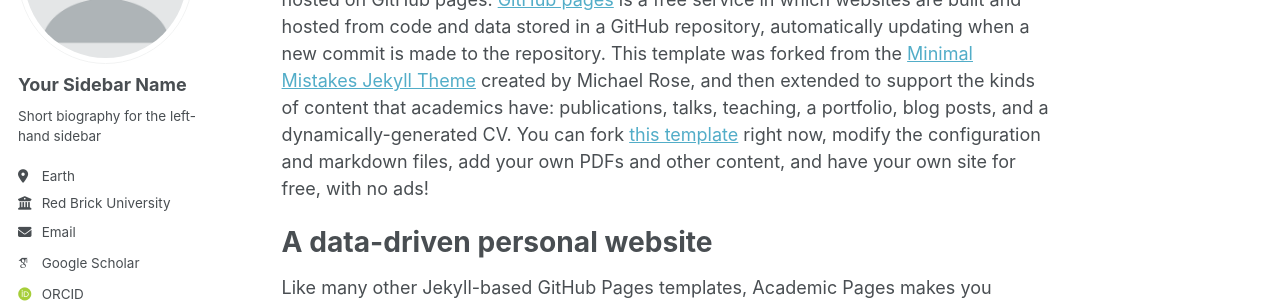
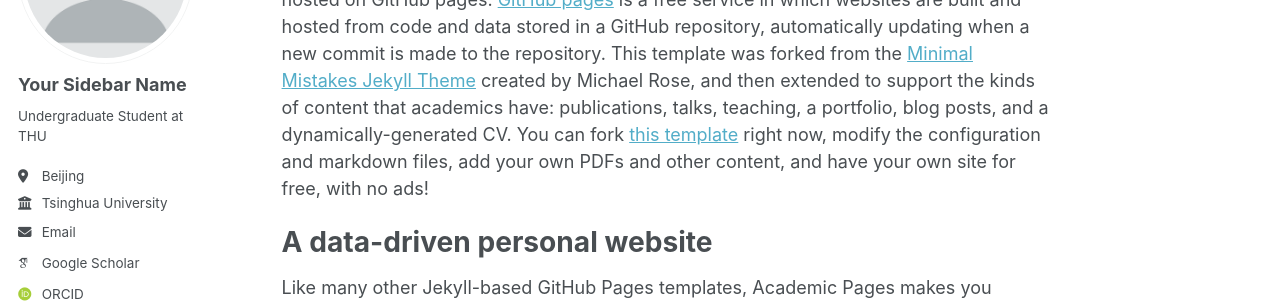
Before and after one commit to lin-zy23/lin-zy23.github.io, a Jekyll site: the page built from _pages/about.md, in a window 1280 px wide. Shown: the part 217-520 px from the top of the page. Built offline with Jekyll 4.4.1, drawn with Linux system fonts in a browser that asks for light colours; some web fonts are replaced.

Commit message:
version1

```diff
--- a/_config.yml
+++ b/_config.yml
@@ -24,11 +24,11 @@ author:
   avatar           : "profile.png"
   name             : "Your Sidebar Name"
   pronouns         : # example: "she/her"
-  bio              : "Short biography for the left-hand sidebar"
-  location         : "Earth"
-  employer         : "Red Brick University"
+  bio              : "Undergraduate Student at THU"
+  location         : "Beijing"
+  employer         : "Tsinghua University"
   uri              : # URL
-  email            : "none@example.org"
+  email            : "lin-zy23@mails.tsig"
 
   # Academic websites
   arxiv            : # URL - Update with the correct link to your profile
```
